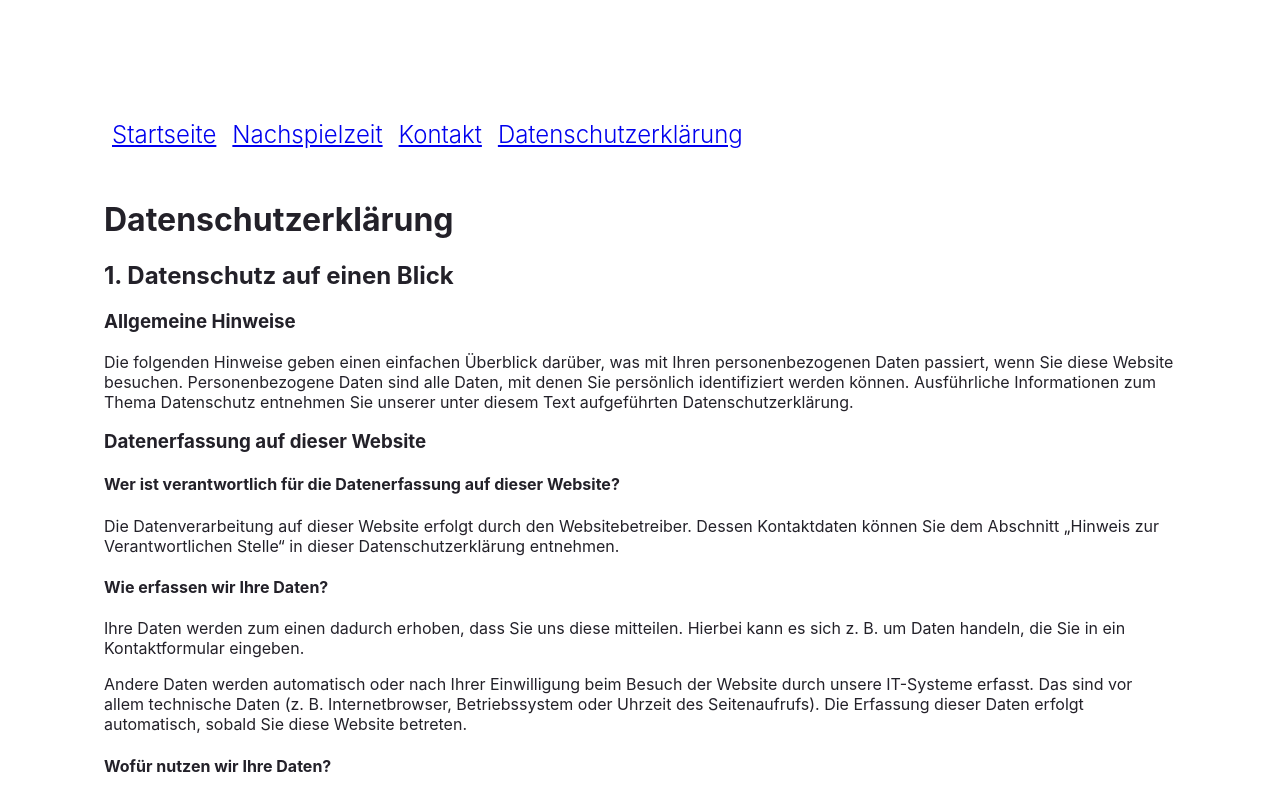
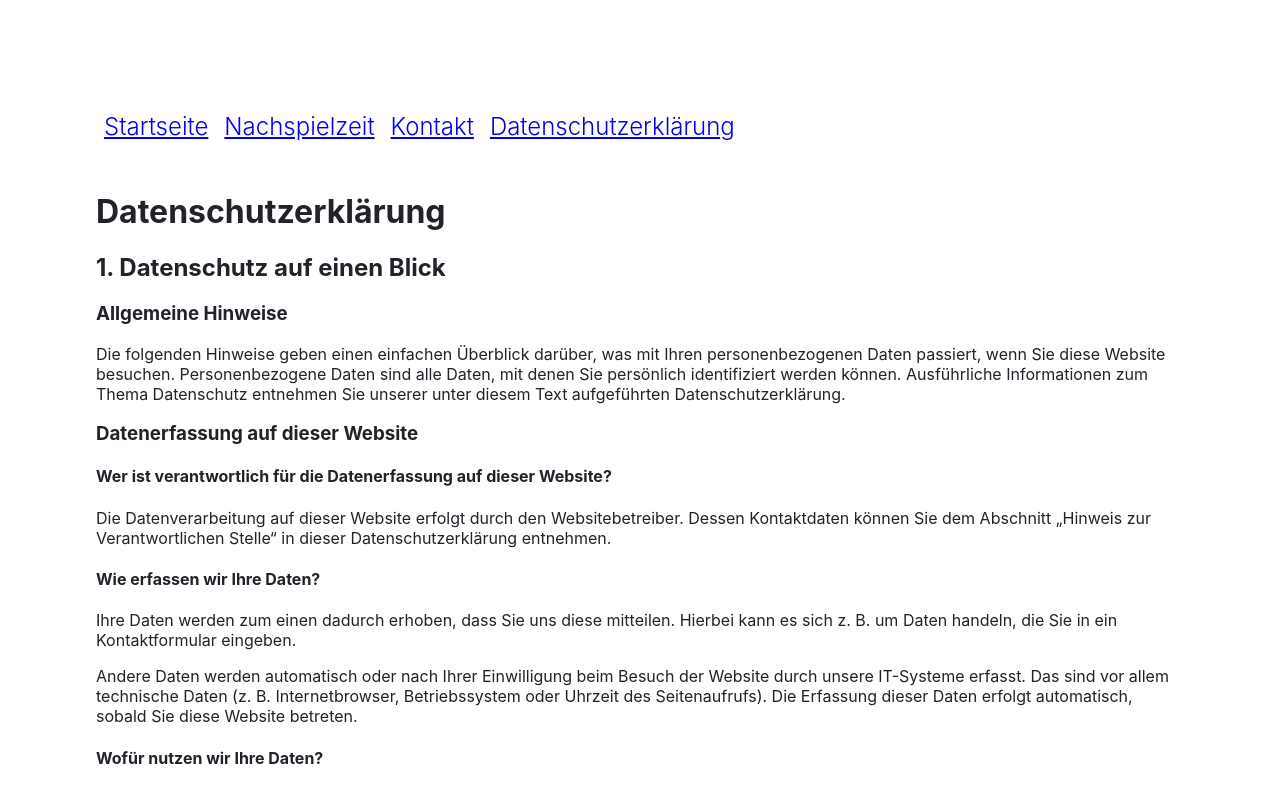
Before and after one commit to Foerderspatzengr/foerderspatzengr.github.io, a Gatsby site: page /datenschutz in a window 1280 px wide. Shown: the top 786 px of the page. Built offline with nearby package versions, Linux system fonts and the light colour scheme; Gatsby itself is replaced by a stand-in of ours.

Commit message:
reduce page margin

```diff
--- a/src/components/global.css
+++ b/src/components/global.css
@@ -64,21 +64,24 @@ main.contact .value {
     main h1 {inset: 5rem 1rem auto 1rem; font-size: x-large;}
     main.startseite h2 a {display: inline-flex}
     main h2 {font-size: 18px;}
+    body {margin: -50px}
 }
 
 /* Small devices (portrait tablets and large phones, 600px and up) */
 @media only screen and (min-width: 600px) {
     main.startseite h2 a {display: inline-flex}
+    main h1 {inset: 5rem 1rem auto 1rem;}
+    body {margin: -50px}
 }
 
 /* Medium devices (landscape tablets, 768px and up) */
 @media only screen and (min-width: 768px) {
-
+    body {margin: -20px}
 }
 
 /* Large devices (laptops/desktops, 992px and up) */
 @media only screen and (min-width: 992px) {
-
+    body {margin: unset}
 }
 
 /* Extra large devices (large laptops and desktops, 1200px and up) */
```
